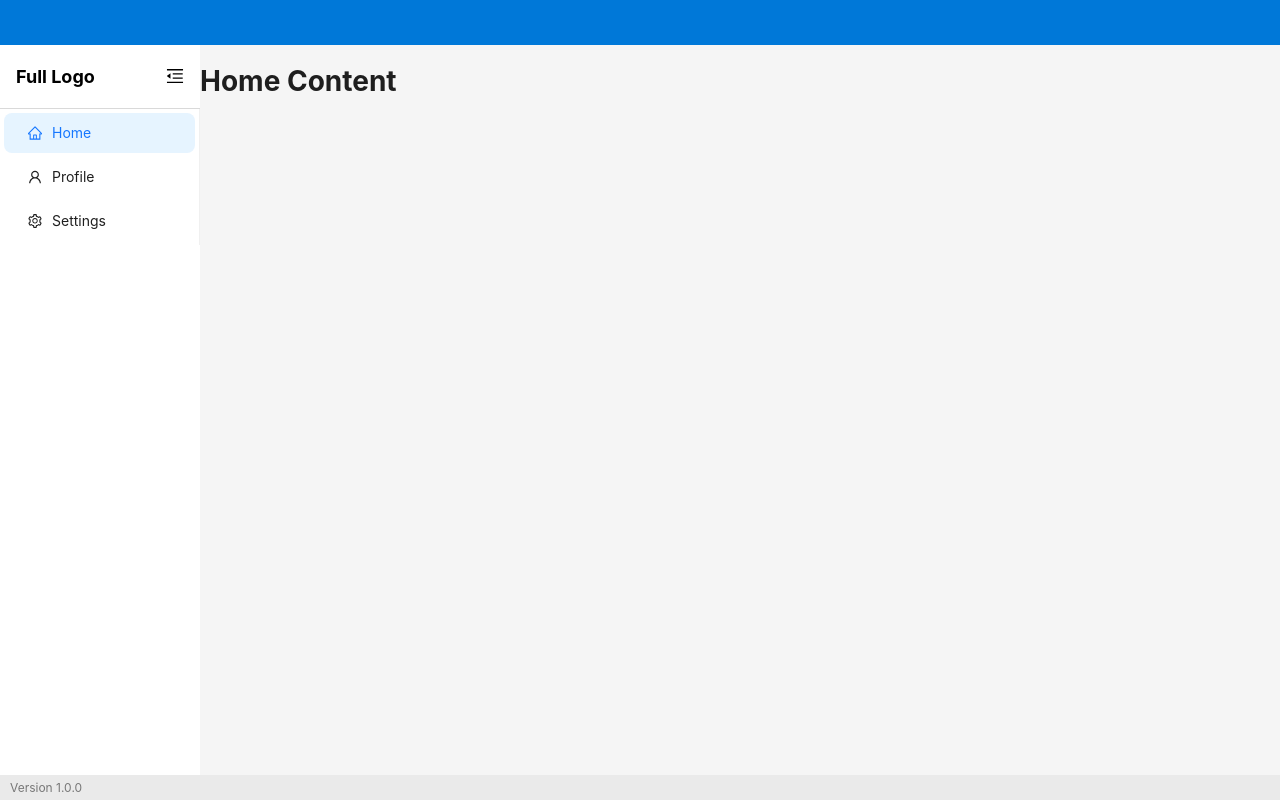
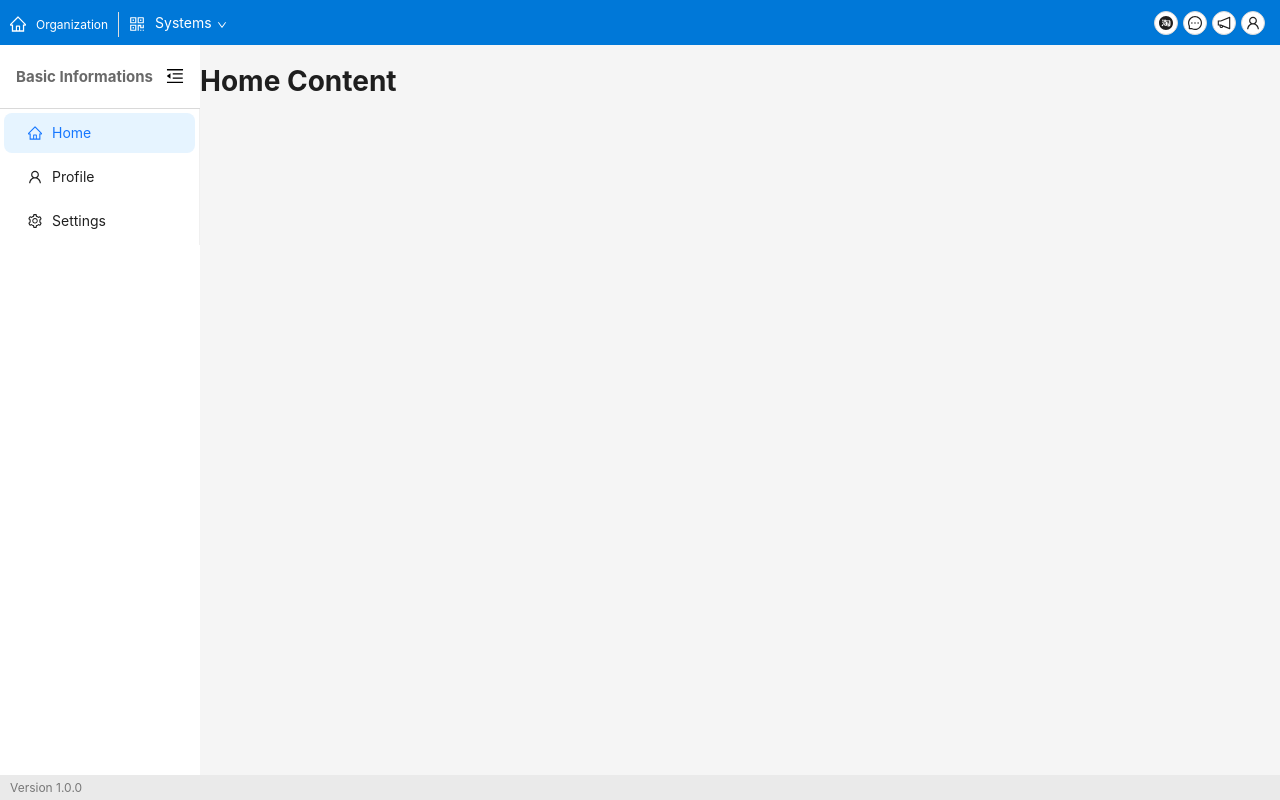
Before and after one commit to AmirNorouzpour/React-Admin, a React (Create React App) app: page / in a window 1280 px wide. Built offline with nearby package versions, Linux system fonts and the light colour scheme; the HTML template or start-up script is replaced by a standard one.

Commit message:
add org name and system menu

```diff
--- a/src/components/header/header.css
+++ b/src/components/header/header.css
@@ -2,4 +2,55 @@
   width: 100vw;
   height: 45px;
   background-color: #0078d8;
+  padding: 10px;
 }
+
+.header-box {
+  line-height: 25px;
+}
+
+.right-content {
+  text-align: right;
+  direction: rtl;
+}
+.header-btn {
+  margin-right: 5px;
+}
+.org {
+  color: #fff;
+  display: flex;
+  align-items: center;
+  gap: 10px;
+}
+.org-box {
+  font-size: 12px;
+  align-items: center;
+  border-right: 1px solid #dedede;
+  padding-right: 10px;
+}
+.org-box div {
+  font-size: 16px;
+  display: flex;
+  align-items: center;
+}
+
+.org-box span,
+.org div {
+  display: flex;
+  align-items: center;
+}
+
+.org-title {
+  padding-left: 10px;
+}
+
+.sys-title {
+  padding-left: 10px;
+  padding-bottom: 3px;
+}
+
+.sys-expand {
+  padding-left: 5px;
+  font-size: 10px;
+  padding-top: 5px;
+}
--- a/src/components/header/header.tsx
+++ b/src/components/header/header.tsx
@@ -1,8 +1,93 @@
-import React from "react";
+import React, { useState } from "react";
+import { Col, Row } from "antd";
 import "./header.css";
+import {
+  UserOutlined,
+  NotificationOutlined,
+  TaobaoCircleOutlined,
+  MessageOutlined,
+  HomeOutlined,
+  QrcodeOutlined,
+  DownOutlined,
+} from "@ant-design/icons";
+import { Button, Popover } from "antd";
+import SystemMenu from "./../sys-menu/sys-menu.tsx";
 
 const Header: React.FC = () => {
-  return <div className="header"></div>;
+  const [open, setOpen] = useState(false);
+
+  const handleOpenChange = (newOpen: boolean) => {
+    setOpen(newOpen);
+  };
+
+  return (
+    <Row className="header">
+      <Col className="header-box" span={12}>
+        <div className="org">
+          <div className="org-box">
+            <div style={{ fontSize: "16px" }}>
+              <HomeOutlined />
+            </div>
+            <span className="org-title">Organization</span>
+          </div>
+          <Popover
+            content={
+              <div>
+                <SystemMenu />
+              </div>
+            }
+            title="Systems"
+            trigger="hover"
+            placement="bottomLeft"
+            open={open}
+            onOpenChange={handleOpenChange}
+          >
+            <div className="sys-menu">
+              <div style={{ fontSize: "16px" }}>
+                <QrcodeOutlined />
+              </div>
+              <div className="sys-title">
+                Systems{" "}
+                <div className="sys-expand">
+                  <DownOutlined />
+                </div>
+              </div>
+            </div>
+          </Popover>
+        </div>
+      </Col>
+      <Col className="header-box right-content" span={12}>
+        <Button
+          className="header-btn"
+          type="default"
+          shape="circle"
+          size="small"
+          icon={<UserOutlined />}
+        />
+        <Button
+          className="header-btn"
+          type="default"
+          shape="circle"
+          size="small"
+          icon={<NotificationOutlined />}
+        />
+        <Button
+          className="header-btn"
+          type="default"
+          shape="circle"
+          size="small"
+          icon={<MessageOutlined />}
+        />
+        <Button
+          className="header-btn"
+          type="default"
+          shape="circle"
+          size="small"
+          icon={<TaobaoCircleOutlined />}
+        />
+      </Col>
+    </Row>
+  );
 };
 
 export default Header;
--- a/src/components/sidebar/sidebar.css
+++ b/src/components/sidebar/sidebar.css
@@ -22,9 +22,9 @@
 }
 
 .logo {
-  font-size: 18px;
+  font-size: 15px;
   font-weight: bold;
-  color: #000;
+  color: #696969;
   flex: 1;
 }
 
--- a/src/components/sidebar/sidebar.tsx
+++ b/src/components/sidebar/sidebar.tsx
@@ -58,7 +58,7 @@ const App: React.FC = () => {
         trigger={null}
       >
         <div className={`sider-header ${collapsed ? "collapsed" : ""}`}>
-          {!collapsed && <div className="logo">Full Logo</div>}
+          {!collapsed && <div className="logo">Basic Informations</div>}
           <div
             className={`collapse-button ${collapsed ? "collapsed" : ""}`}
             onClick={toggleCollapsed}
--- /dev/null
+++ b/src/components/sys-menu/sys-menu.css
@@ -0,0 +1,29 @@
+.system-grid {
+  display: grid;
+  grid-template-columns: repeat(3, 1fr); /* سه ستون */
+  gap: 10px;
+  padding: 10px;
+  max-width: 300px; /* تنظیم عرض منو */
+}
+
+.system-item {
+  display: flex;
+  flex-direction: column;
+  align-items: center;
+  justify-content: center;
+  text-align: center;
+  cursor: pointer;
+  padding: 10px;
+  border-radius: 8px;
+  transition: background-color 0.3s;
+}
+
+.system-item:hover {
+  background-color: #f0f0f0;
+}
+
+.system-item span {
+  margin-top: 5px;
+  font-size: 12px;
+  color: #555;
+}
--- /dev/null
+++ b/src/components/sys-menu/sys-menu.tsx
@@ -0,0 +1,24 @@
+import React from "react";
+import "./sys-menu.css";
+import { QrcodeOutlined, DownOutlined } from "@ant-design/icons";
+
+const SystemMenu: React.FC = () => {
+  const systems = [
+    { id: 1, name: "System 1", icon: <QrcodeOutlined /> },
+    { id: 2, name: "System 2", icon: <QrcodeOutlined /> },
+    { id: 3, name: "System 3", icon: <QrcodeOutlined /> },
+    { id: 4, name: "System 4", icon: <QrcodeOutlined /> },
+  ];
+  return (
+    <div className="system-grid">
+      {systems.map((system) => (
+        <div key={system.id} className="system-item">
+          {system.icon}
+          <span>{system.name}</span>
+        </div>
+      ))}
+    </div>
+  );
+};
+
+export default SystemMenu;
```
